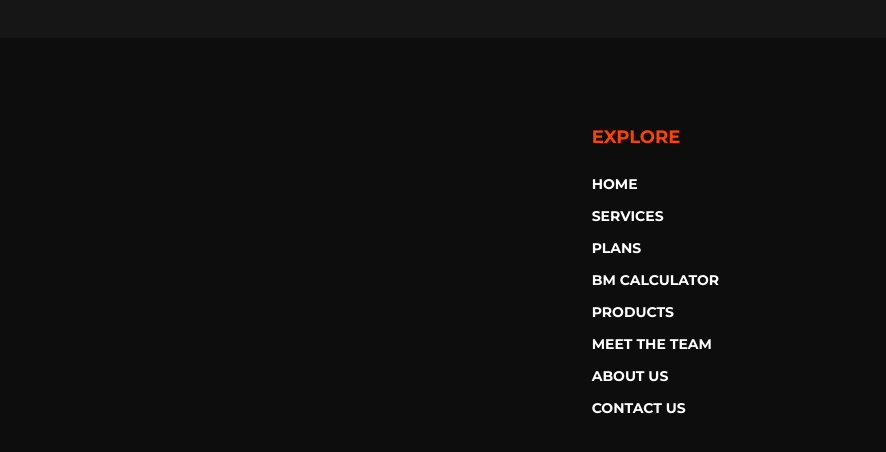
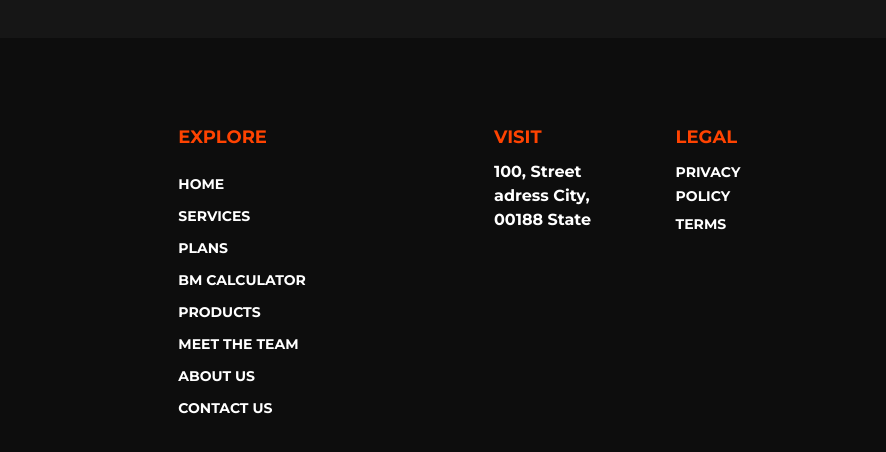
Before and after one commit to mohitsoniii/Gym-Web, a plain HTML site: page about-us.html in a window 1280 px wide. Shown: the part 6465-6917 px from the top of the page, 394-1280 px from the left. Drawn offline with Linux system fonts and the light colour scheme.

Commit message:
Updated Footer-Section

```diff
--- a/about-us.html
+++ b/about-us.html
@@ -281,6 +281,22 @@
             <li class="py-1 d-none d-md-block font-weight-bold"><a href="./contact.html">contact us</a></li>
           </ul>
         </div>
+        <div class="col col-md-4 col-lg-3 p-lg-0 px-3">
+          <div class=" d-none d-md-block d-md-flex font-weight-bold">
+            <div>
+              <h5 class="pt-3 pb-1">visit</h5>
+              <ul class="pr-5 pl-0">
+                <City,>100, Street adress City, 00188 State</p>
+              </ul>
+            </div>
+            <div>
+              <h5 class="pt-3 pb-1">legal</h5>
+              <ul class="pl-0 font-weight-bold">
+                <li><a href="">PRIVACY POLICY</a></li>
+                <li class="py-1"><a href="">TERMS</a></li>
+              </ul>
+            </div>
+          </div>
 
 
 
```
